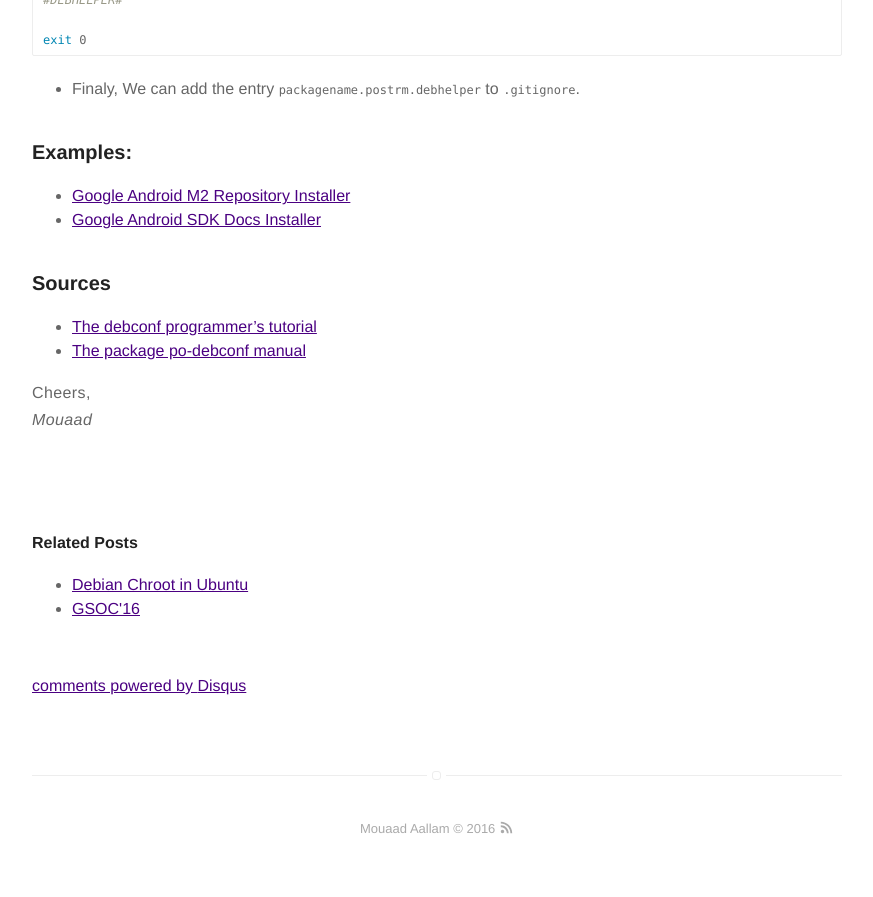
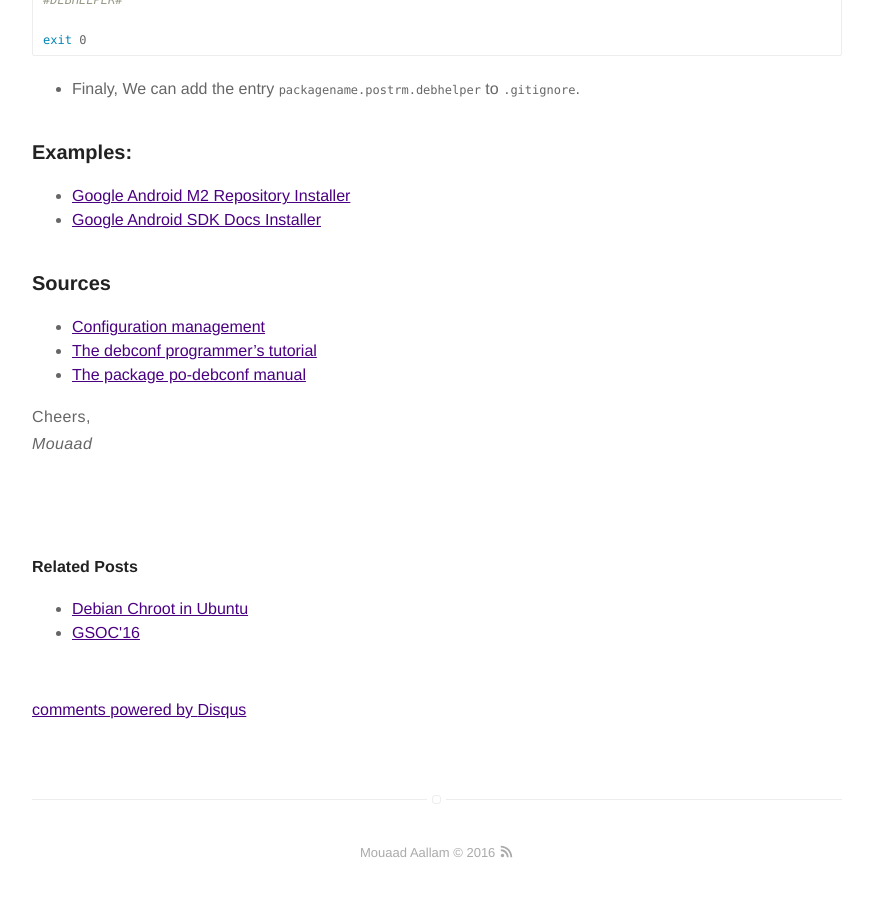
Before and after one commit to aallam/aallam.github.io, a Jekyll site: the page built from _posts/2016-07-10-debian-packages-with-debconf.md, in a window 1280 px wide and 900 px high, scrolled down 3381 px. Shown: the top 897 px of the window, without its empty margins (203-1076 px from the left). Built offline with Jekyll 4.4.1, drawn with Linux system fonts in a browser that asks for light colours; comment, search, counter and statistics services are not loaded; before the commit the page ends 4257 px from its top, so only the background shows below that.

Commit message:
debconf: update sources

```diff
--- a/_posts/2016-07-10-debian-packages-with-debconf.md
+++ b/_posts/2016-07-10-debian-packages-with-debconf.md
@@ -19,7 +19,7 @@ So what is debconf ?
 Even better, we can make sure that the users get the questions in their own languages by using `po-debconf`.
 
 <div class="text-center" markdown="1">
-![Debconf Frontend][5]
+![Debconf Frontend][6]
 </div>
 
 ### Steps:
@@ -154,14 +154,16 @@ exit 0
 
 ### Sources
 
-* [The debconf programmer's tutorial][3]
-* [The package po-debconf manual][4]
+* [Configuration management][3]
+* [The debconf programmer's tutorial][4]
+* [The package po-debconf manual][5]
 
 Cheers, <br />
 _Mouaad_
 
 [1]: https://github.com/Aallam/debian_google-android-m2repository-installer
 [2]: https://github.com/Aallam/debian_google-android-sdk-docs-installer
-[3]: http://www.fifi.org/doc/debconf-doc/tutorial.html
-[4]: http://manpages.ubuntu.com/manpages/wily/man7/po-debconf.7.html
-[5]: {{ site.url }}/assets/images/blog/debconf.png
+[3]: https://www.debian.org/doc/packaging-manuals/debconf_specification.html
+[4]: http://www.fifi.org/doc/debconf-doc/tutorial.html
+[5]: http://manpages.ubuntu.com/manpages/wily/man7/po-debconf.7.html
+[6]: {{ site.url }}/assets/images/blog/debconf.png
```
